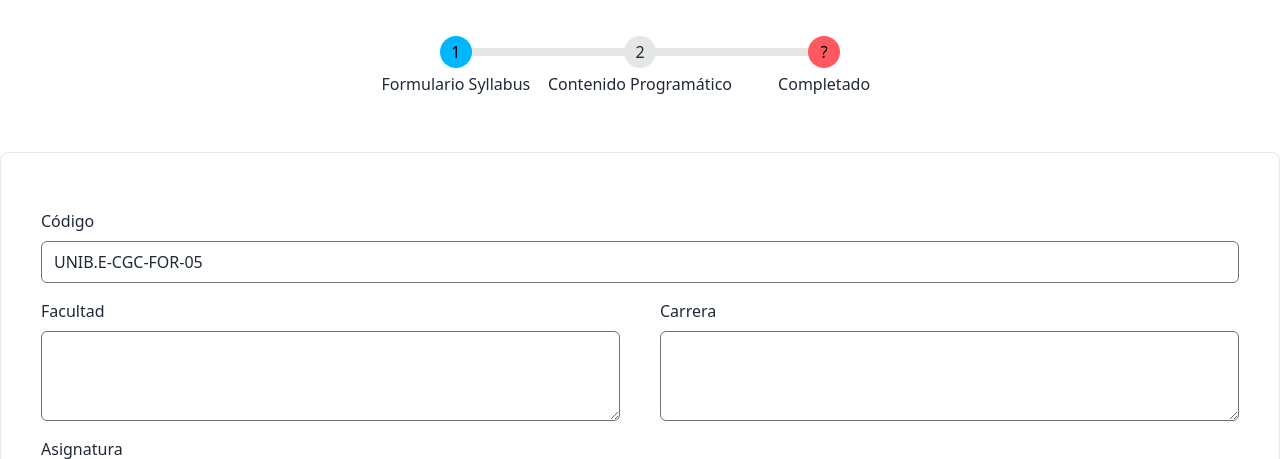
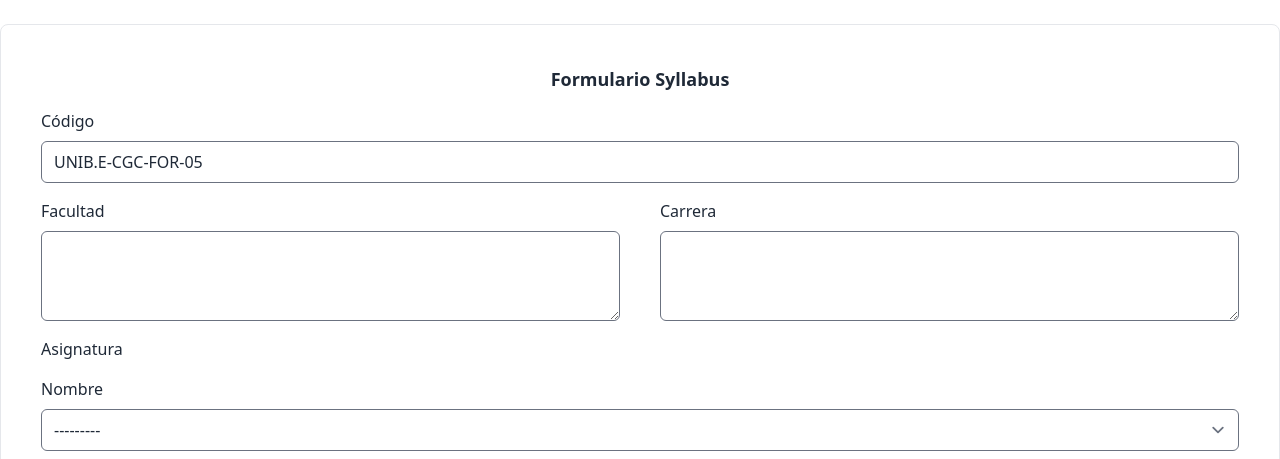
Before and after one commit to JossueDaniel/Gestion_curricular, a Django app: page /syllabus/new/ in a window 1280 px wide. Shown: the part 85-544 px from the top of the page. Run offline with Django 5.2, Linux system fonts and the light colour scheme; the visitor is signed in with stand-in values (Sample User, id 1); data that the repository does not hold is empty; parts of the project's set-up code (start-up, migrations or seed data) failed here and were passed over; some libraries are stand-ins or nearby versions.

Commit message:
eliminando el componente steps del formulario del syllabus

```diff
--- a/django_project/templates/syllabus/silabo_new.html
+++ b/django_project/templates/syllabus/silabo_new.html
@@ -3,14 +3,8 @@
 {% block title %}Nuevo syllabus{% endblock %}
 
 {% block content %}
-<div class="grid justify-items-center p-8">
-    <ul class="steps">
-        <li class="step step-info">Formulario Syllabus</li>
-        <li class="step">Contenido Programático</li>
-        <li class="step step-error" data-content="?">Completado</li>
-    </ul>
-</div>
 <div class="container mx-auto border my-6 rounded-lg p-10">
+    <h2 class="font-bold text-lg text-center">Formulario Syllabus</h2>
     <form class="space-y-4" method="post">
         {% csrf_token %}
         <!--Sección información general-->
```
